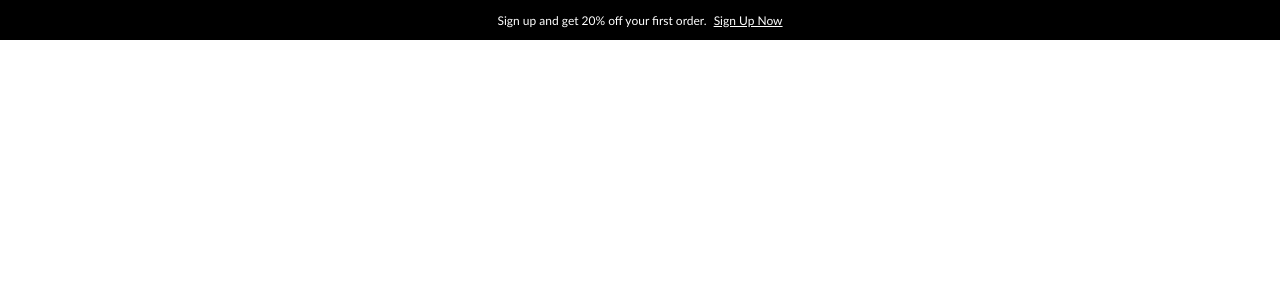
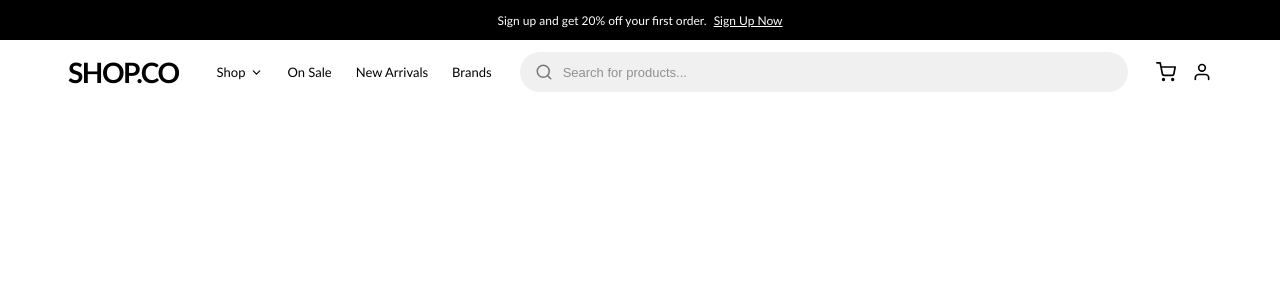
Before and after one commit to abdurehman19/Full-Stack-Assigement, a React (Vite) app in the folder Full stack Assigement/: page / in a window 1280 px wide. Shown: the top 300 px of the page. Built offline with nearby package versions, Linux system fonts and the light colour scheme.

Commit message:
navbar styling

```diff
--- a/Full stack Assigement/package.json
+++ b/Full stack Assigement/package.json
@@ -12,6 +12,7 @@
   "dependencies": {
     "react": "^19.2.8",
     "react-dom": "^19.2.8",
+    "react-icons": "^5.7.0",
     "react-router-dom": "^7.18.2"
   },
   "devDependencies": {
--- a/Full stack Assigement/src/App.jsx
+++ b/Full stack Assigement/src/App.jsx
@@ -1,6 +1,7 @@
 import { BrowserRouter, Routes, Route } from "react-router-dom";
 import Home from "./components/pages/Home";
 import AnnouncementBar from "./components/topbar/AnnouncementBar";
+import Navbar from "./components/navbar/Navbar";
 
 
 
@@ -8,6 +9,7 @@ function App() {
   return (
     <BrowserRouter>
         <AnnouncementBar/>
+        <Navbar/>
       <Routes>
         <Route path="/" element={<Home />} />
         {/* <Route path="/shop" element={<Shop />} /> */}
--- /dev/null
+++ b/Full stack Assigement/src/components/navbar/Navbar.css
@@ -0,0 +1,332 @@
+.navbar {
+  width: 100%;
+  min-height: 64px;
+
+  display: flex;
+  align-items: center;
+
+  padding: 0 68px;
+  font-family: 'Gill Sans', 'Gill Sans MT', Calibri, 'Trebuchet MS', sans-serif;
+
+  background-color: #fff;
+}
+
+/* =========================
+   LOGO
+========================= */
+
+.logo {
+  color: #000;
+  text-decoration: none;
+
+  font-size: 28px;
+  font-weight: 900;
+
+  letter-spacing: -1.5px;
+
+  margin-right: 38px;
+
+  white-space: nowrap;
+}
+
+/* =========================
+   NAV LINKS
+========================= */
+
+.nav-links {
+  display: flex;
+  align-items: center;
+
+  gap: 24px;
+}
+
+.nav-links a {
+  display: flex;
+  align-items: center;
+  gap: 5px;
+
+  color: #000;
+  text-decoration: none;
+
+  font-size: 13px;
+  font-weight: 400;
+
+  white-space: nowrap;
+}
+
+.shop-link svg {
+  width: 13px;
+  height: 13px;
+}
+
+/* =========================
+   SEARCH
+========================= */
+
+.search-box {
+  height: 40px;
+
+  flex: 1;
+
+  margin-left: 28px;
+  margin-right: 28px;
+
+  border-radius: 24px;
+
+  background-color: #f0f0f0;
+
+  display: flex;
+  align-items: center;
+
+  padding: 0 15px;
+
+  min-width: 150px;
+}
+
+.search-box svg {
+  width: 18px;
+  height: 18px;
+
+  color: #000;
+  opacity: 0.5;
+
+  flex-shrink: 0;
+}
+
+.search-box input {
+  width: 100%;
+
+  border: none;
+  outline: none;
+
+  background: transparent;
+
+  margin-left: 10px;
+
+  font-size: 13px;
+}
+
+.search-box input::placeholder {
+  color: #000;
+  opacity: 0.4;
+}
+
+/* =========================
+   ACTION ICONS
+========================= */
+
+.nav-actions {
+  display: flex;
+  align-items: center;
+
+  gap: 16px;
+}
+
+.nav-actions a {
+  color: #000;
+
+  display: flex;
+  align-items: center;
+
+  text-decoration: none;
+}
+
+.nav-actions svg {
+  width: 20px;
+  height: 20px;
+}
+
+/* =================================
+   TABLET
+   1024px and below
+================================= */
+
+@media (max-width: 1024px) {
+
+  .navbar {
+    padding: 0 35px;
+  }
+
+  .logo {
+    font-size: 25px;
+    margin-right: 25px;
+  }
+
+  .nav-links {
+    gap: 16px;
+  }
+
+  .nav-links a {
+    font-size: 12px;
+  }
+
+  .search-box {
+    margin-left: 18px;
+    margin-right: 18px;
+  }
+
+}
+
+/* =================================
+   SMALL TABLET
+   900px and below
+================================= */
+
+@media (max-width: 900px) {
+
+  .navbar {
+    padding: 0 25px;
+  }
+
+  .logo {
+    font-size: 24px;
+    margin-right: 20px;
+  }
+
+  .nav-links {
+    gap: 12px;
+  }
+
+  .search-box {
+    margin-left: 15px;
+    margin-right: 15px;
+  }
+
+}
+
+/* =================================
+   MOBILE
+   768px and below
+================================= */
+
+@media (max-width: 768px) {
+
+  .navbar {
+    min-height: 60px;
+
+    padding: 0 20px;
+
+    justify-content: space-between;
+  }
+
+  .logo {
+    font-size: 24px;
+
+    margin-right: 0;
+  }
+
+  /* Hide desktop links */
+
+  .nav-links {
+    display: none;
+  }
+
+  /* Search */
+
+  .search-box {
+    flex: initial;
+
+    width: 42px;
+    height: 42px;
+
+    margin: 0 12px;
+
+    padding: 0;
+
+    justify-content: center;
+
+    background-color: transparent;
+  }
+
+  .search-box svg {
+    width: 22px;
+    height: 22px;
+
+    opacity: 1;
+  }
+
+  .search-box input {
+    display: none;
+  }
+
+  /* Icons */
+
+  .nav-actions {
+    gap: 14px;
+  }
+
+  .nav-actions svg {
+    width: 21px;
+    height: 21px;
+  }
+
+}
+
+/* =================================
+   SMALL MOBILE
+   480px and below
+================================= */
+
+@media (max-width: 480px) {
+
+  .navbar {
+    min-height: 58px;
+
+    padding: 0 15px;
+  }
+
+  .logo {
+    font-size: 22px;
+  }
+
+  .search-box {
+    width: 35px;
+
+    margin: 0 5px;
+  }
+
+  .search-box svg {
+    width: 20px;
+    height: 20px;
+  }
+
+  .nav-actions {
+    gap: 10px;
+  }
+
+  .nav-actions svg {
+    width: 19px;
+    height: 19px;
+  }
+
+}
+
+/* =================================
+   VERY SMALL MOBILE
+   360px and below
+================================= */
+
+@media (max-width: 360px) {
+
+  .navbar {
+    padding: 0 10px;
+  }
+
+  .logo {
+    font-size: 20px;
+  }
+
+  .search-box {
+    margin: 0;
+  }
+
+  .nav-actions {
+    gap: 7px;
+  }
+
+  .nav-actions svg {
+    width: 18px;
+    height: 18px;
+  }
+
+}
--- a/Full stack Assigement/src/components/navbar/Navbar.jsx
+++ b/Full stack Assigement/src/components/navbar/Navbar.jsx
@@ -0,0 +1,57 @@
+import { Link } from "react-router-dom";
+import { FiSearch, FiShoppingCart, FiUser, FiChevronDown } from "react-icons/fi";
+import "./Navbar.css";
+
+const Navbar = () => {
+  return (
+    <nav className="navbar">
+
+      {/* Logo */}
+      <Link to="/" className="logo">
+        SHOP.CO
+      </Link>
+
+      {/* Navigation Links */}
+      <div className="nav-links">
+
+        <Link to="/shop" className="shop-link">
+          Shop
+          <FiChevronDown />
+        </Link>
+
+        <Link to="/sale">On Sale</Link>
+
+        <Link to="/new-arrivals">New Arrivals</Link>
+
+        <Link to="/brands">Brands</Link>
+
+      </div>
+
+      {/* Search */}
+      <div className="search-box">
+        <FiSearch />
+
+        <input
+          type="text"
+          placeholder="Search for products..."
+        />
+      </div>
+
+      {/* Actions */}
+      <div className="nav-actions">
+
+        <Link to="/cart">
+          <FiShoppingCart />
+        </Link>
+
+        <Link to="/account">
+          <FiUser />
+        </Link>
+
+      </div>
+
+    </nav>
+  );
+};
+
+export default Navbar;
```
Also changed, not shown: 1 other file (tests, documents, lock files or other folders).
